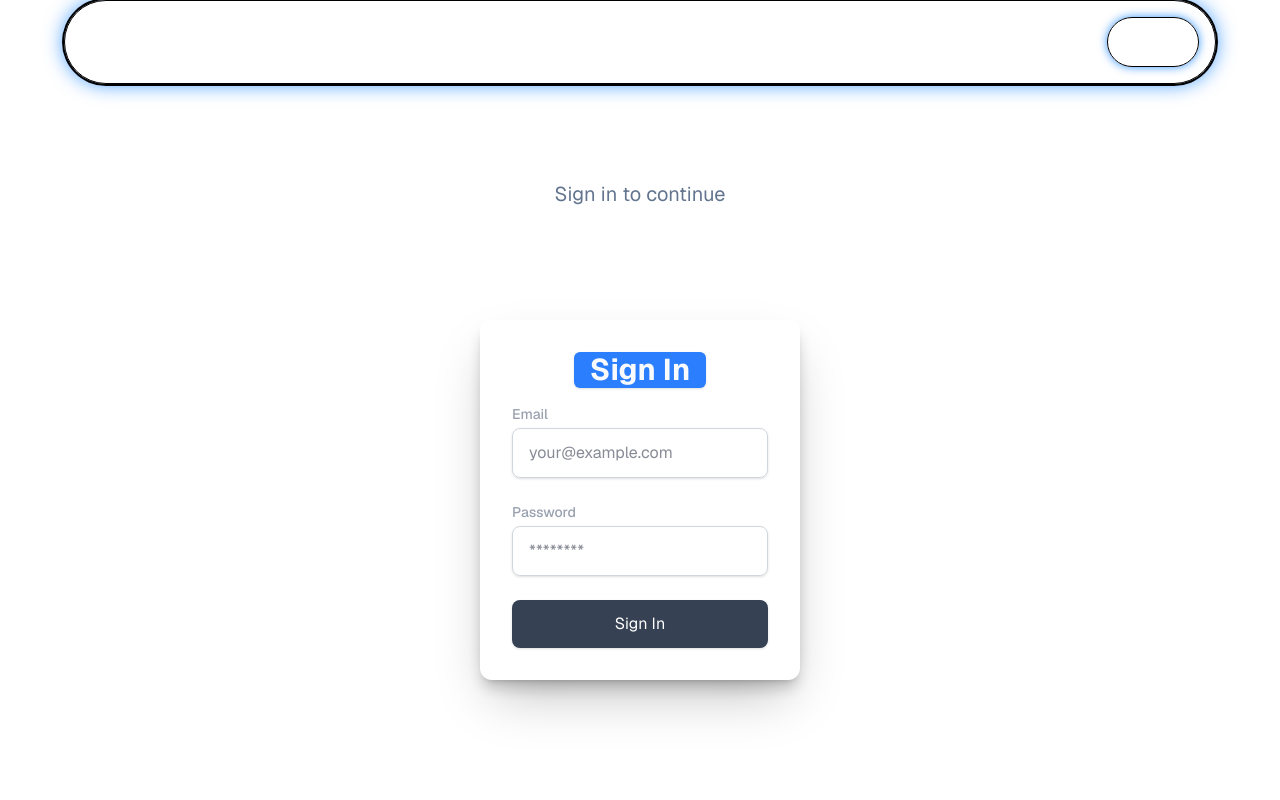
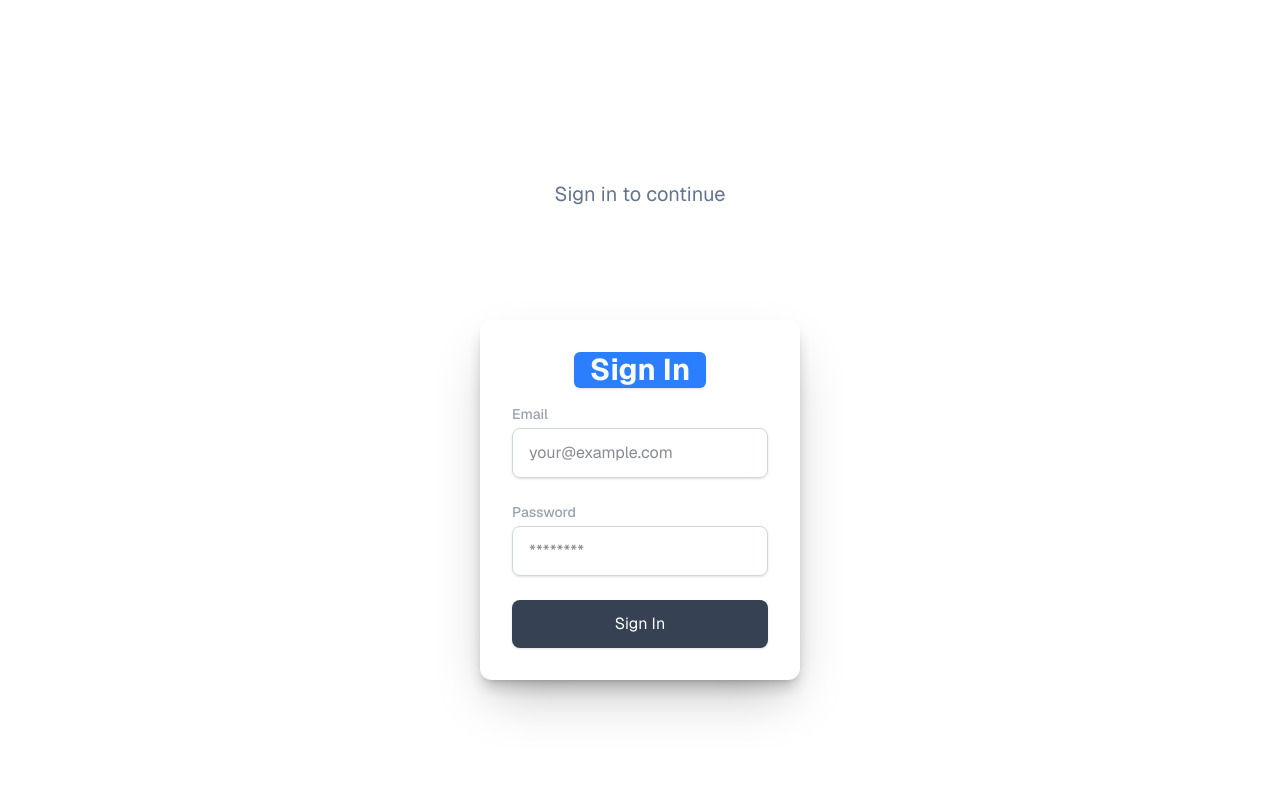
Before and after one commit to yashpatil641/Mock-Master, a Next.js app: page /signin in a window 1280 px wide. Shown: the top 800 px of the page. Built offline with nearby package versions, Linux system fonts and the light colour scheme.

Commit message:
update FloatingNav component styles for improved visibility and consistency

```diff
--- a/src/components/ui/navbar.tsx
+++ b/src/components/ui/navbar.tsx
@@ -19,20 +19,16 @@ export const FloatingNav = ({
         animate={{ opacity: 1, y: 0 }}
         transition={{ duration: 0.5, ease: "easeOut" }}
         className={cn(
-          "sticky top-0 z-[5000] mx-auto flex w-full max-w-6xl items-center justify-between rounded-full border border-black ring-2 ring-black/100 shadow-[0_0_20px_rgba(0,123,255,0.8)] p-4",
+          "sticky top-0 z-50 mx-auto flex w-full max-w-6xl items-center justify-between rounded-full border border-white p-4",
           className
         )}
       >
         <div className="flex flex-1 justify-evenly items-center gap-6">
           {navItems.map((navItem, idx) => (
-            <motion.div
-              key={idx}
-              whileHover={{ scale: 1.05 }}
-              whileTap={{ scale: 0.95 }}
-            >
+            <motion.div key={idx} whileHover={{ scale: 1.05 }} whileTap={{ scale: 0.95 }}>
               <Link
                 href={navItem.link}
-                className="flex items-center space-x-2 text-base font-medium text-white hover:text-blue-500"
+                className="flex items-center space-x-2 text-base font-medium text-white hover:text-gray-300"
               >
                 <span>{navItem.name}</span>
               </Link>
@@ -43,7 +39,7 @@ export const FloatingNav = ({
           <motion.button
             whileHover={{ scale: 1.05 }}
             whileTap={{ scale: 0.95 }}
-            className="flex items-center space-x-2 rounded-full border border-black px-6 py-3 text-base font-medium text-white shadow-[0_0_10px_rgba(0,123,255,0.8)] hover:bg-black/10"
+            className="flex items-center space-x-2 rounded-full border border-white px-6 py-3 text-base font-medium text-white hover:bg-white/10"
           >
             <Link href={"/signin"}>LogIn</Link>
           </motion.button>
```
